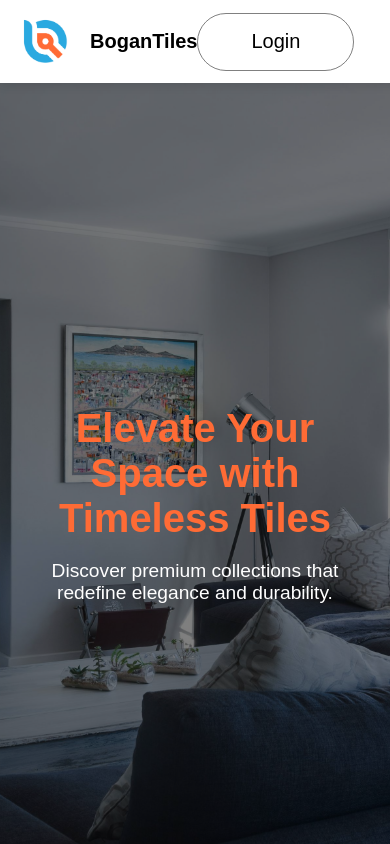
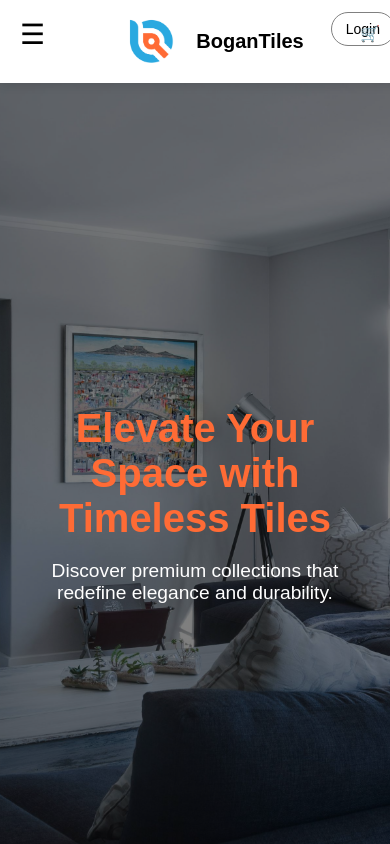
Before and after one commit to sudeepa-sri/Bogantiles, a React (Vite) app: page / in a window 390 px wide. Shown: the top 844 px of the page. Built offline with nearby package versions, Linux system fonts and the light colour scheme; no server answers.

Commit message:
bootstrap updated

```diff
--- a/src/Components/Assets/Navbar/Navbar.css
+++ b/src/Components/Assets/Navbar/Navbar.css
@@ -130,27 +130,32 @@
     color: inherit; /* Ensures it doesn't change the text color */
 }
 
-/* Hamburger icon (hidden on desktop) */
 .hamburger {
   display: none;
-  font-size: 28px;
-  cursor: pointer;
 }
 
-/* Mobile styles */
 @media (max-width: 768px) {
   .navbar {
     display: flex;
-    justify-content: space-between; /* Align logo and cart */
+    justify-content: center;
     align-items: center;
-    padding: 10px 20px; /* Reduced padding */
-    height: auto; /* Adjust height for mobile */
     position: fixed;
     top: 0;
     left: 0;
     width: 100%;
+    padding: 10px 20px;
+    background-color: white;
     z-index: 1000;
-    background-color: white;
+  }
+
+  /* Show hamburger */
+  .hamburger {
+    display: block;
+    position: absolute;
+    left: 20px;
+    top: 18px;
+    font-size: 28px;
+    cursor: pointer;
   }
 
   .nav-logo {
@@ -161,45 +166,59 @@
   }
 
   .nav-logo img {
-    width: 50px; /* Adjust logo size */
+    width: 50px;
     height: auto;
   }
 
-  .hamburger {
-    font-size: 28px;
-    cursor: pointer;
+  /* Position login/cart */
+  .nav-login-cart {
+    position: absolute;
+    right: 20px;
+    top: 12px;
+    display: flex;
+    align-items: center;
+    gap: 15px;
   }
 
-  .cart-wrapper {
-    display: flex;
-    align-items: center;
+  .nav-login-cart button {
+    padding: 8px 14px;
+    font-size: 14px;
+    width: auto;
+    height: auto;
   }
 
   .cart-icon {
     font-size: 24px;
-    margin-right: 5px;
+    position: relative;
   }
 
   .nav-cart-count {
-    width: 20px;
-    height: 20px;
+    position: absolute;
+    top: -8px;
+    right: -10px;
+    width: 18px;
+    height: 18px;
+    font-size: 11px;
+    border-radius: 50%;
+    background-color: red;
+    color: white;
     display: flex;
     justify-content: center;
     align-items: center;
-    border-radius: 50%;
-    font-size: 12px;
-    background-color: red;
-    color: white;
   }
 
+  /* Mobile menu dropdown */
   .nav-menu {
     display: none;
     flex-direction: column;
+    position: absolute;
+    top: 65px; /* Just below navbar */
+    left: 0;
+    width: 100%;
     background-color: white;
-    width: 100%;
-    margin-top: 10px;
-    gap: 15px;
+    z-index: 999;
     padding: 10px 0;
+    border-top: 1px solid #eee;
   }
 
   .nav-menu.open {
@@ -209,7 +228,7 @@
   .nav-menu li {
     text-align: left;
     font-size: 16px;
-    padding: 10px;
+    padding: 10px 20px;
   }
 
   .nav-menu li a {
```
